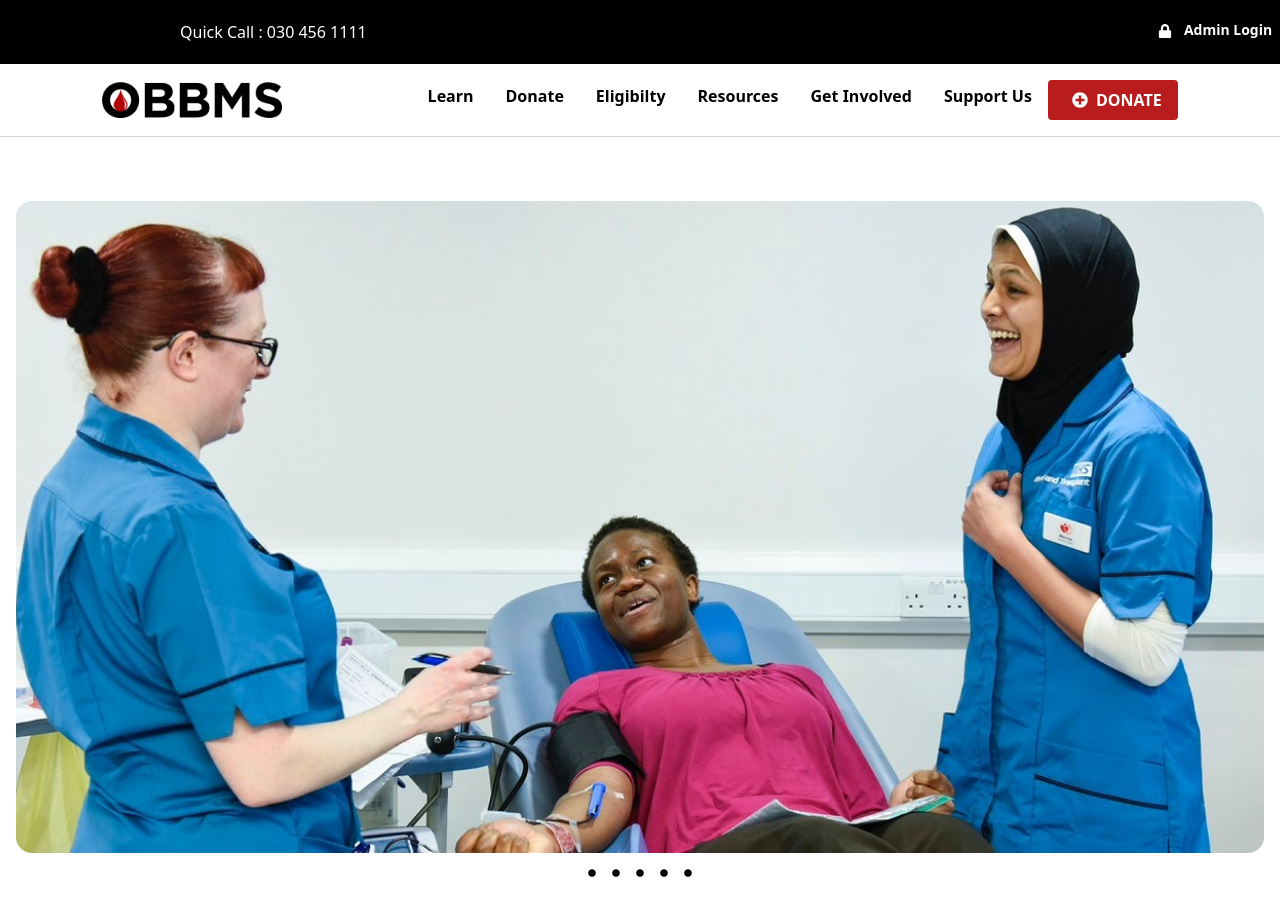
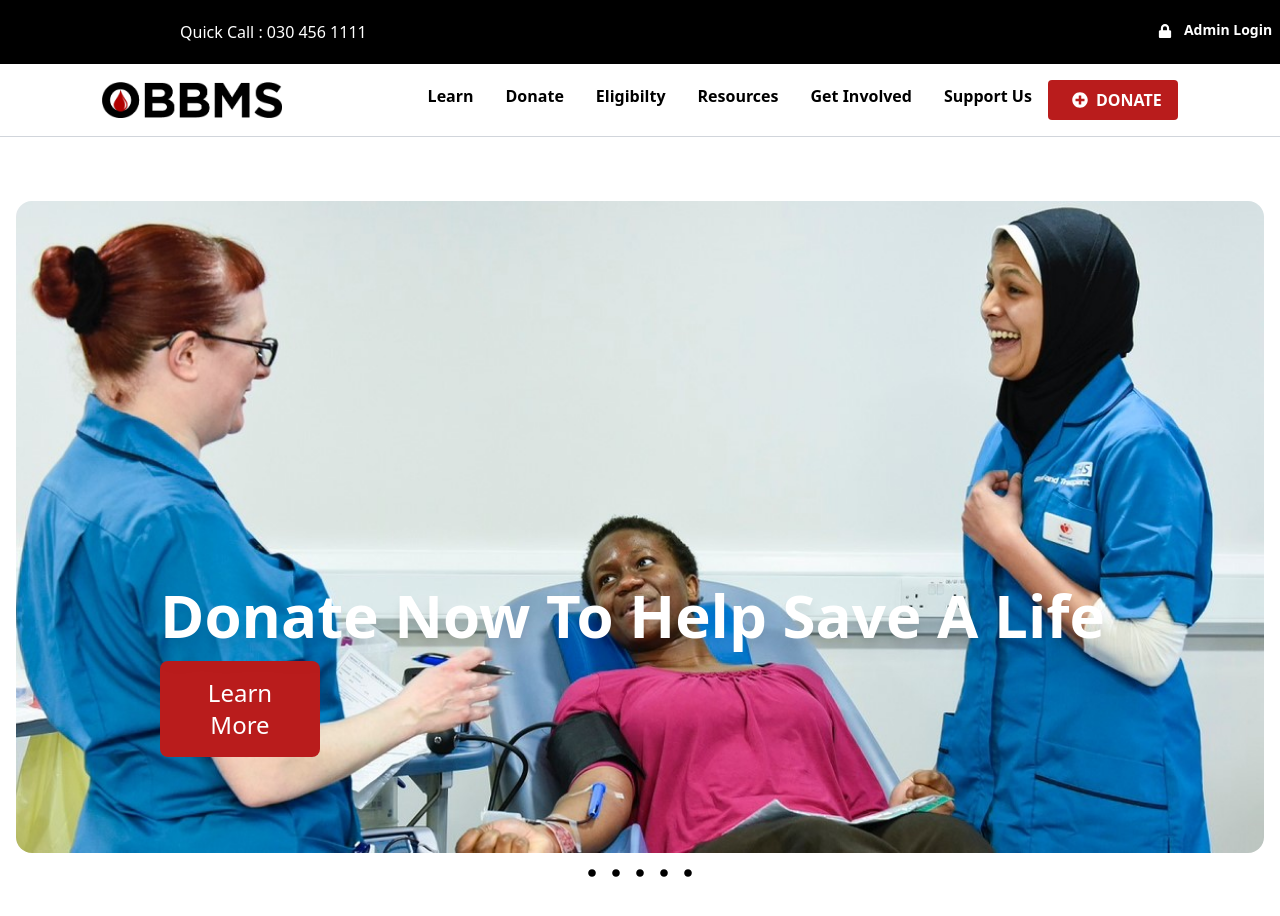
Before and after one commit to ak-boateng/obbms, a React (Create React App) app: page / in a window 1280 px wide. Shown: the top 916 px of the page. Built offline with nearby package versions, Linux system fonts and the light colour scheme.

Commit message:
Added CTA to slider

```diff
--- a/src/components/Slider.js
+++ b/src/components/Slider.js
@@ -14,7 +14,6 @@ import { RxDotFilled } from 'react-icons/rx';
 
 const Slider = () => {
     const slides =[{url:slide1}, {url:slide2}, {url:slide3}, {url:slide4}, {url:slide5}];
-
 
 
 
@@ -42,6 +41,7 @@ const Slider = () => {
         style={{ backgroundImage: `url(${slides[currentIndex].url})` }}
         className='w-full h-full rounded-2xl bg-center bg-cover duration-700'
       ></div>
+
       {/* Left Arrow */}
       <div className='hidden group-hover:block absolute top-[50%] -translate-x-0 translate-y-[-50%] left-5 text-2xl rounded-full p-2 bg-black/20 text-white cursor-pointer'>
         <BsChevronCompactLeft onClick={prevSlide} size={30} />
@@ -61,6 +61,10 @@ const Slider = () => {
           </div>
         ))}
       </div>
+      <div className='absolute lg:left-40 lg:bottom-40 left-20 bottom-40 z-30 '>
+        <p className='drop-shadow-xl lg:text-6xl text-3xl text-white font-bold mb-4'>Donate Now To Help Save A Life</p>
+        <button className='bg-red-700 p-4 rounded-lg text-white font-medium w-40 lg:text-2xl'>Learn More</button>
+      </div>
     </div>
   )
 }
```
